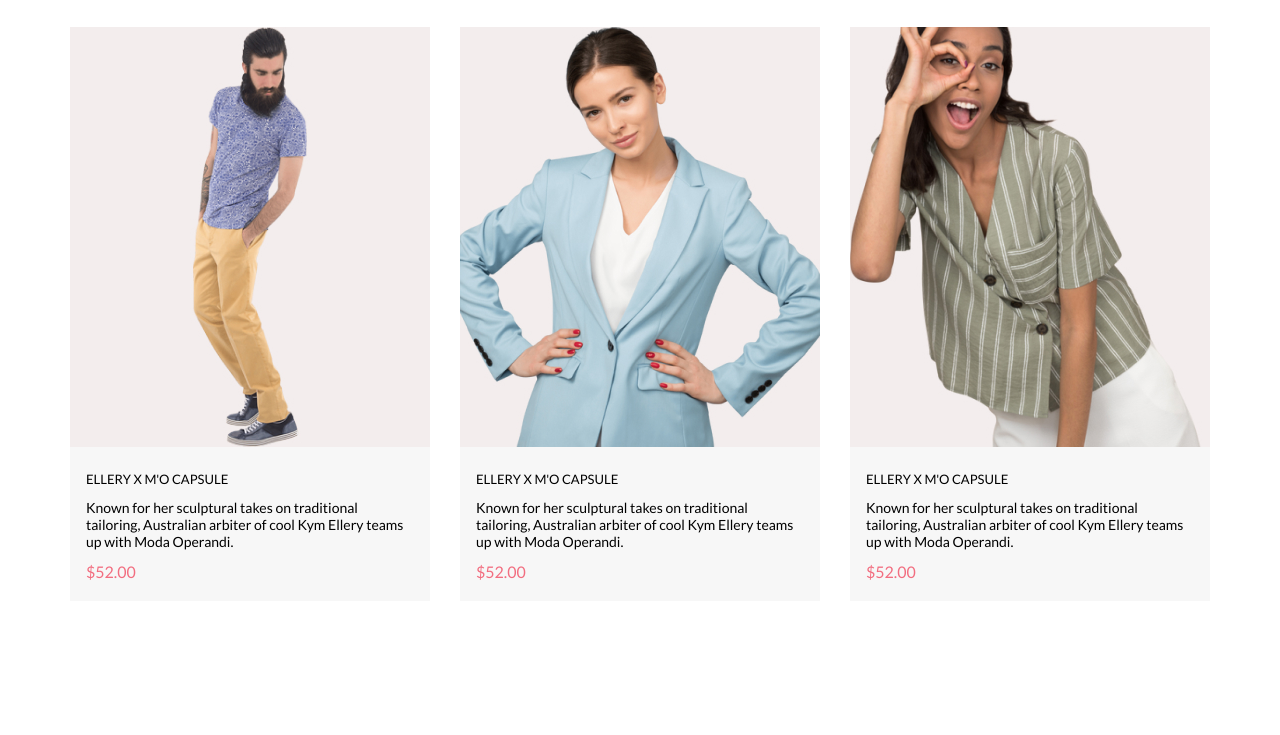
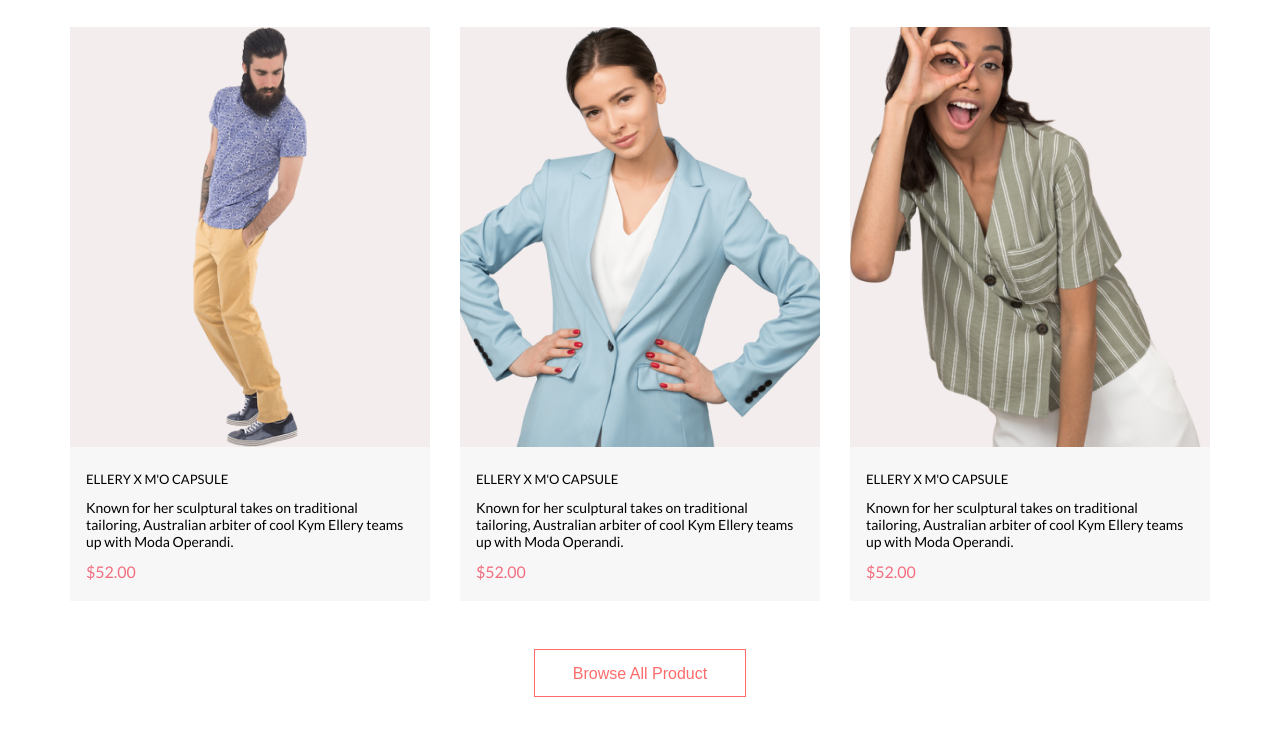
Before and after one commit to ElenaMalkova/HTML_Sem6_HW, a plain HTML site: page index.html in a window 1280 px wide. Shown: the part 2154-2889 px from the top of the page. Before the commit the page ends 2865 px from the top, so only its background shows below. Drawn offline with Linux system fonts and the light colour scheme.

Commit message:
Версия для ДЗ, включая мобильную версию. Пока без ховеров и анимации.

```diff
--- a/index.html
+++ b/index.html
@@ -70,7 +70,7 @@
             <span class="link"></span>
         </a>
         <div class="offer__caption">
-            <h2 class="offer__caption">30% OFF<br><span>FOR WOMEN</span></h2>
+            <h2 class="offer__caption">HOT DEAL<br><span>FOR MEN</span></h2>
         </div>
 
     </div>
@@ -79,7 +79,7 @@
             <span class="link"></span>
         </a>
         <div class="offer__caption">
-            <h2 class="offer__caption">30% OFF<br><span>FOR WOMEN</span></h2>
+            <h2 class="offer__caption">NEW ARRIVALS<br><span>FOR KIDS</span></h2>
         </div>
 
     </div>
@@ -88,7 +88,7 @@
             <span class="link"></span>
         </a>
         <div class="offer__caption">
-            <h2 class="offer__caption">30% OFF<br><span>FOR WOMEN</span></h2>
+            <h2 class="offer__caption">LUXIROUS & TRENDY<br><span>ACCESORIES</span></h2>
         </div>
 
     </div>
@@ -165,5 +165,6 @@
         </figure>
     </div>
 </section>
+<button class="button">Browse All Product</button>
 </body>
 </html>
--- a/sass/style.scss
+++ b/sass/style.scss
@@ -9,11 +9,28 @@ a {
 
 body {
   font-family: 'Lato', sans-serif;
+  padding: 0 0 10vh 0;
 }
 
 .center {
   padding-left: calc(50% - 570px);
   padding-right: calc(50% - 570px);
+}
+
+.button {
+  display: flex;
+  justify-content: center;
+  flex-direction: row;
+  align-items: center;
+  width: 212px;
+  height: 48px;
+  border: 1px solid hsla(0, 100%, 71%, 1);
+  background: none;
+  margin: 0 auto;
+  font-size: 16px;
+  font-weight: 400;
+  line-height: 19px;
+  color: hsla(0, 100%, 71%, 1);
 }
 
 /*Класс для создания ссылок поверх ДИВов*/
@@ -217,7 +234,7 @@ $o-i_height: 245px;
   grid-template-columns: repeat(3, minmax(300px, $max__offer-cols));
   column-gap: 30px;
   row-gap: 30px;
-  padding-bottom: 110px;
+  padding-bottom: 48px;
 }
 
 .goods__item {
@@ -337,7 +354,7 @@ $o-i_height: 245px;
     grid-template-columns: repeat(2, minmax(300px, 360px));
     column-gap: 16px;
     row-gap: 16px;
-    padding-bottom: 110px;
+    padding-bottom: 32px;
   }
 }
 
@@ -392,6 +409,6 @@ $o-i_height: 245px;
   .goods {
     grid-template-columns: 1fr;
     row-gap: 16px;
-    padding-bottom: 110px;
+    padding-bottom: 40px;
   }
 }
```
Also changed, not shown: stylesheets/style.css, 1 other file.
